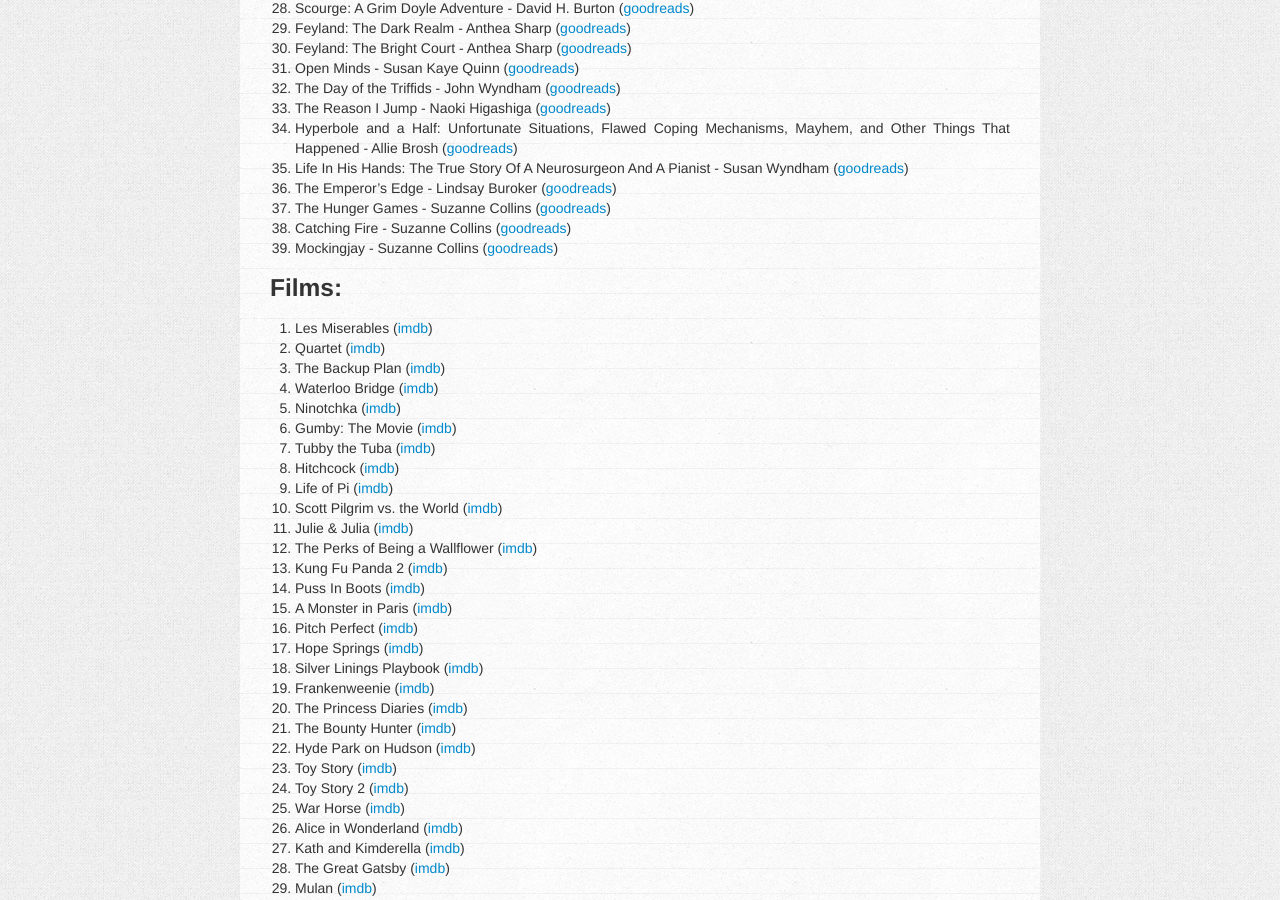
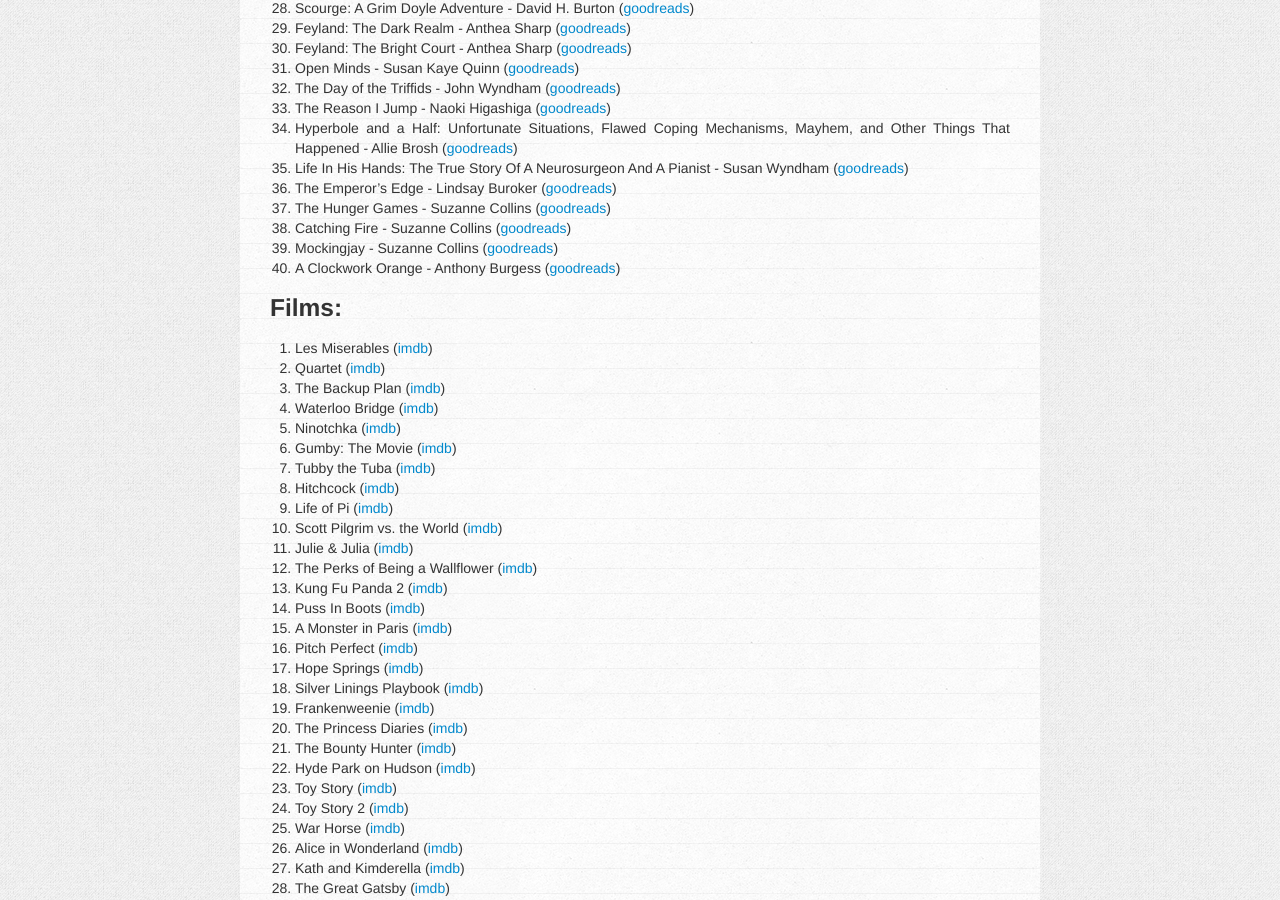
Before and after one commit to charlottepierce/charlottepierce.github.com, a Jekyll site: the page built from _posts/2013-01-01-50-50-Challenge-2013.md, in a window 1280 px wide and 900 px high, scrolled down 890 px. Built offline with Jekyll 4.4.1, drawn with Linux system fonts in a browser that asks for light colours.

Commit message:
Updated 50/50 challenge list.

```diff
--- a/_posts/2013-01-01-50-50-Challenge-2013.md
+++ b/_posts/2013-01-01-50-50-Challenge-2013.md
@@ -46,6 +46,7 @@
 37. The Hunger Games - Suzanne Collins ([goodreads](https://www.goodreads.com/book/show/2767052-the-hunger-games))
 38. Catching Fire - Suzanne Collins ([goodreads](https://www.goodreads.com/book/show/6148028-catching-fire))
 39. Mockingjay - Suzanne Collins ([goodreads](https://www.goodreads.com/book/show/7260188-mockingjay))
+40. A Clockwork Orange - Anthony Burgess ([goodreads](https://www.goodreads.com/book/show/5387987-a-clockwork-orange))
 
 ### Films: ###
 
```
